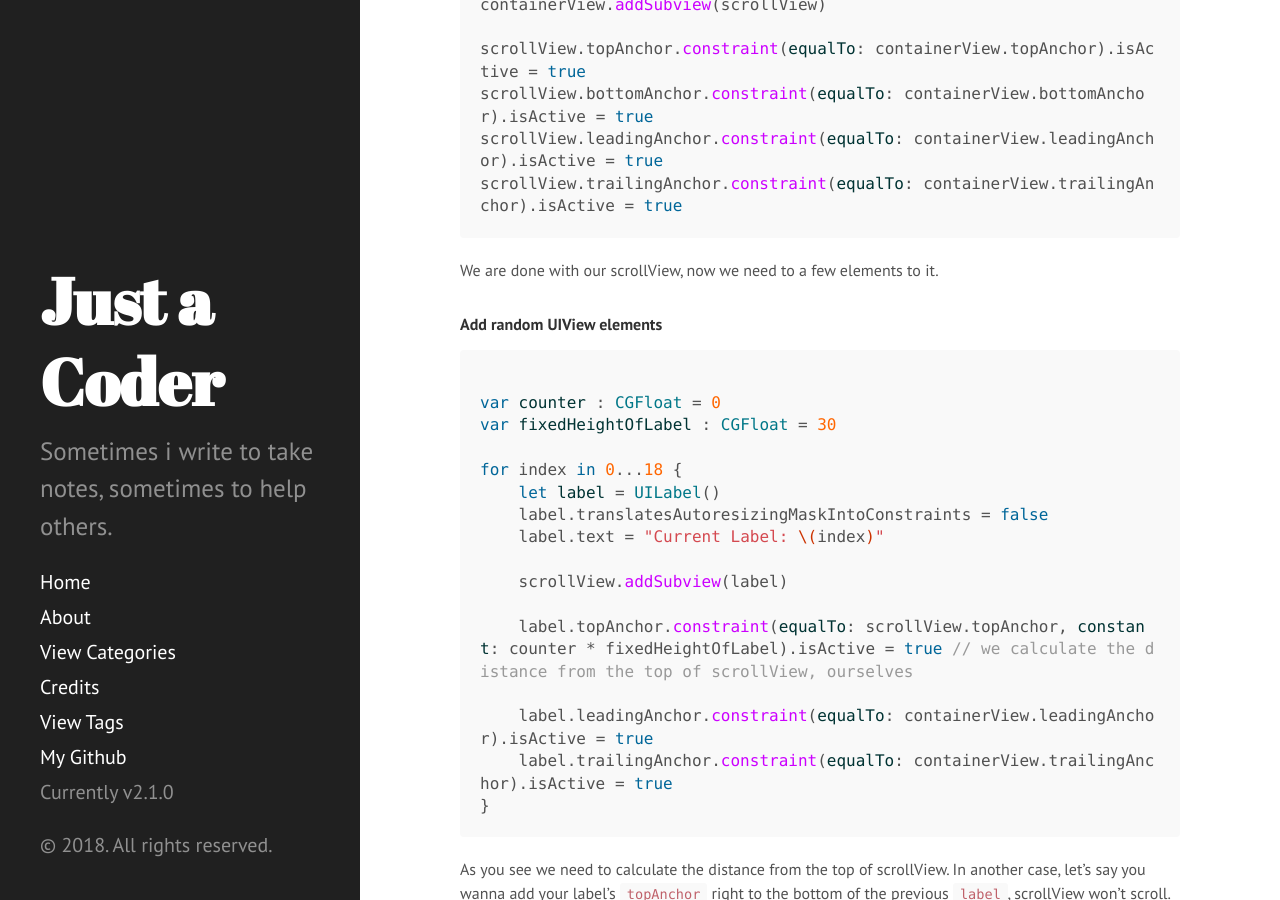
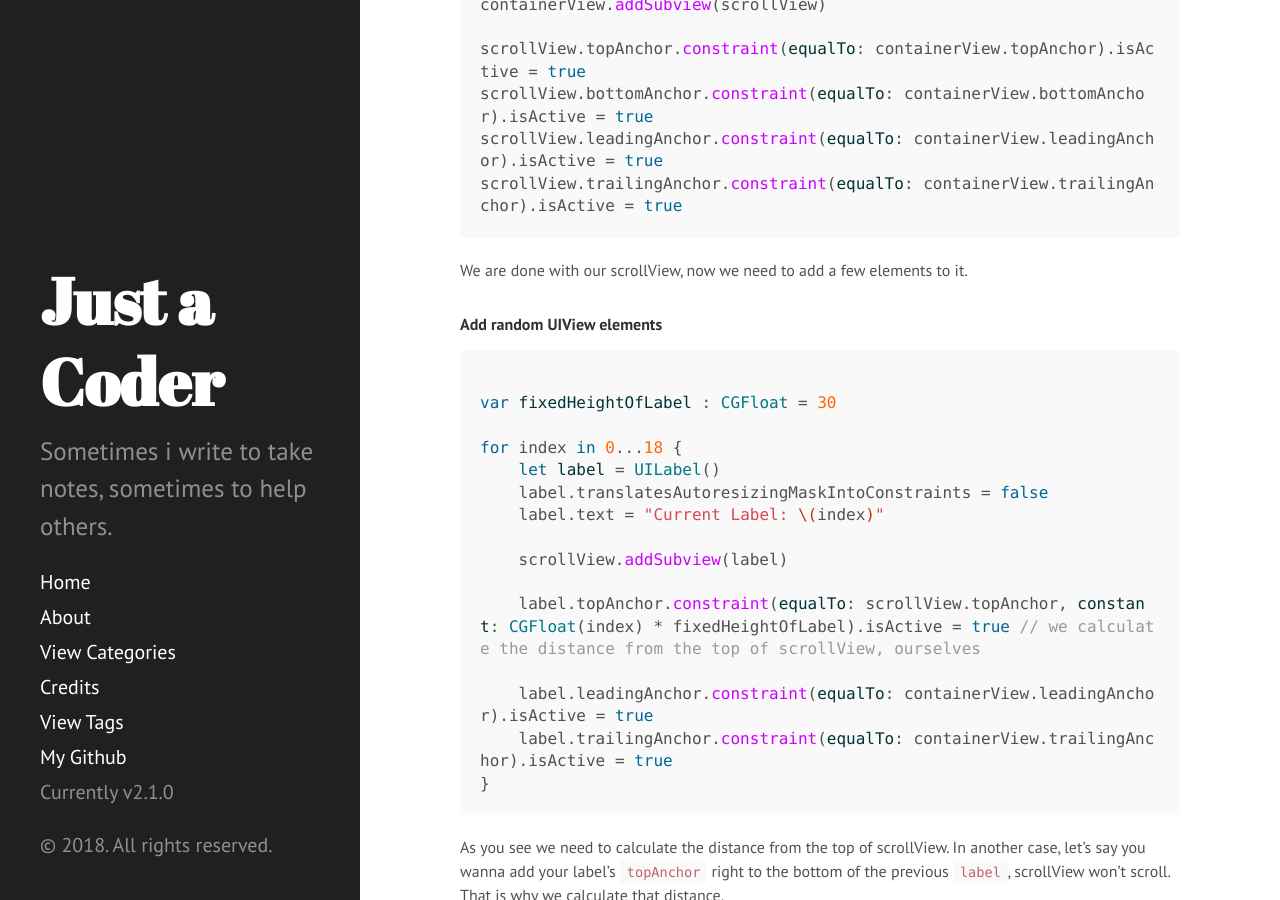
Before and after one commit to daveMad/daveMad.github.io, a Jekyll site: the page built from _posts/2018-02-23-swift-anchoring-scrollViews.md, in a window 1280 px wide and 900 px high, scrolled down 1109 px. Built offline with Jekyll 4.4.1, drawn with Linux system fonts in a browser that asks for light colours; comment, search, counter and statistics services are not loaded.

Commit message:
fix typos on the last post

````diff
--- a/_posts/2018-02-23-swift-anchoring-scrollViews.md
+++ b/_posts/2018-02-23-swift-anchoring-scrollViews.md
@@ -45,13 +45,12 @@ scrollView.leadingAnchor.constraint(equalTo: containerView.leadingAnchor).isActi
 scrollView.trailingAnchor.constraint(equalTo: containerView.trailingAnchor).isActive = true
 ```
 
-We are done with our scrollView, now we need to a few elements to it.
+We are done with our scrollView, now we need to add a few elements to it.
 
 ### Add random UIView elements
 
 ```swift
 
-var counter : CGFloat = 0
 var fixedHeightOfLabel : CGFloat = 30
 
 for index in 0...18 {
@@ -61,7 +60,7 @@ for index in 0...18 {
 
     scrollView.addSubview(label)
 
-    label.topAnchor.constraint(equalTo: scrollView.topAnchor, constant: counter * fixedHeightOfLabel).isActive = true // we calculate the distance from the top of scrollView, ourselves
+    label.topAnchor.constraint(equalTo: scrollView.topAnchor, constant: CGFloat(index) * fixedHeightOfLabel).isActive = true // we calculate the distance from the top of scrollView, ourselves
 
     label.leadingAnchor.constraint(equalTo: containerView.leadingAnchor).isActive = true
     label.trailingAnchor.constraint(equalTo: containerView.trailingAnchor).isActive = true
````
